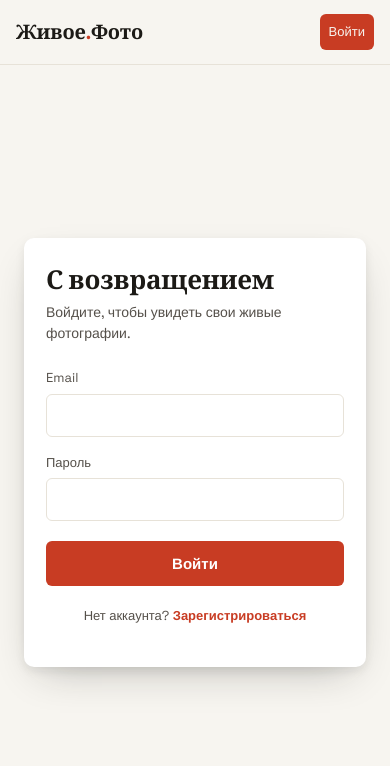
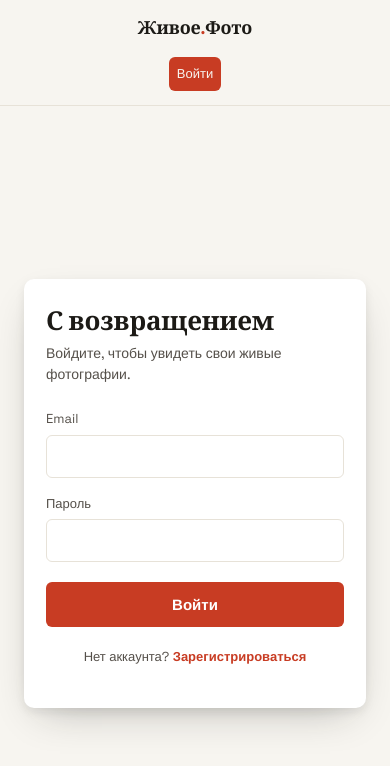
Before and after one commit to smash-web/photolive, a React (Vite) app in the folder web/: page / in a window 390 px wide. Shown: the top 766 px of the page. Built offline with nearby package versions, Linux system fonts and the light colour scheme; no server answers.

Commit message:
Add files via upload

```diff
--- a/web/src/styles/global.css
+++ b/web/src/styles/global.css
@@ -114,6 +114,8 @@ button {
   display: flex;
   align-items: center;
   justify-content: space-between;
+  flex-wrap: wrap;
+  row-gap: 8px;
   gap: 16px;
   padding: 16px 20px;
   max-width: 1040px;
@@ -136,6 +138,7 @@ button {
 .nav-links {
   display: flex;
   align-items: center;
+  flex-wrap: wrap;
   gap: 4px;
 }
 
@@ -635,9 +638,21 @@ button {
 @media (max-width: 560px) {
   .topnav-inner {
     padding: 14px 16px;
+    justify-content: center;
+    text-align: center;
+  }
+  .brand {
+    width: 100%;
+    text-align: center;
+    font-size: 18px;
+  }
+  .nav-links {
+    width: 100%;
+    justify-content: center;
+    gap: 2px;
   }
   .nav-link {
-    padding: 8px 9px;
+    padding: 7px 8px;
     font-size: 13px;
   }
   .page {
```
